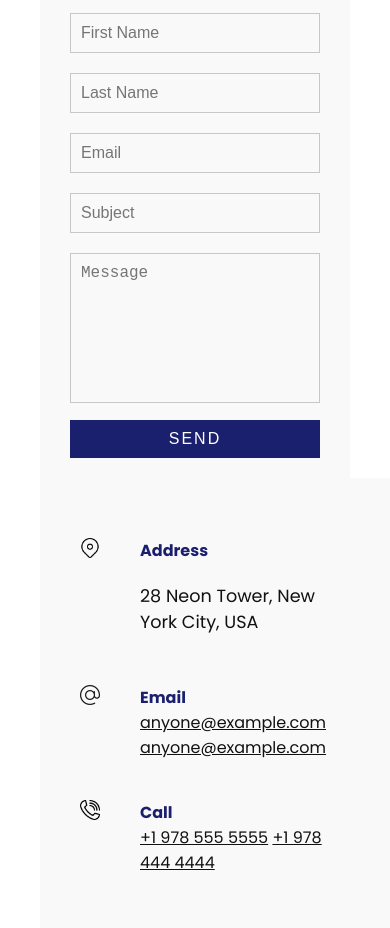
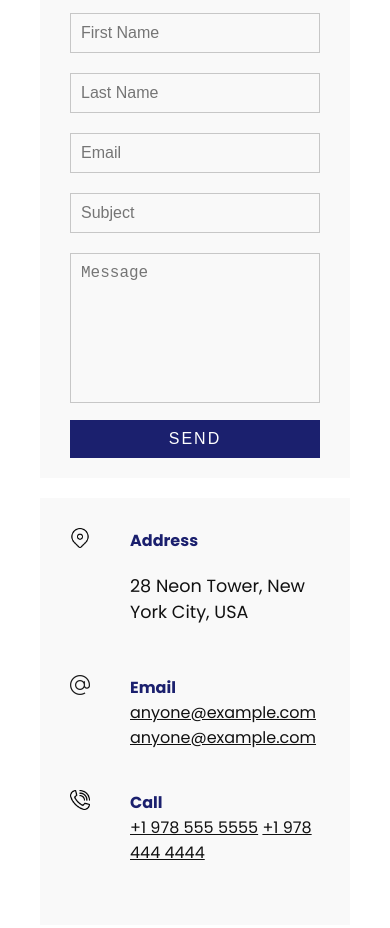
Before and after one commit to Annie-Huang/creative-agency-website, a website: page contact.html in a window 390 px wide. Shown: the part 494-1422 px from the top of the page. Drawn offline with Linux system fonts and the light colour scheme.

Commit message:
Mobile style for contact-info

```diff
--- a/css/style.css
+++ b/css/style.css
@@ -378,6 +378,12 @@ section.home {
     width: 100%;
     margin: 0;
   }
+
+  .contact-info {
+    width: 100%;
+    margin-top: 20px;
+    padding: 30px 30px 20px;
+  }
 }
 
 @media (max-width: 768px) {
```
